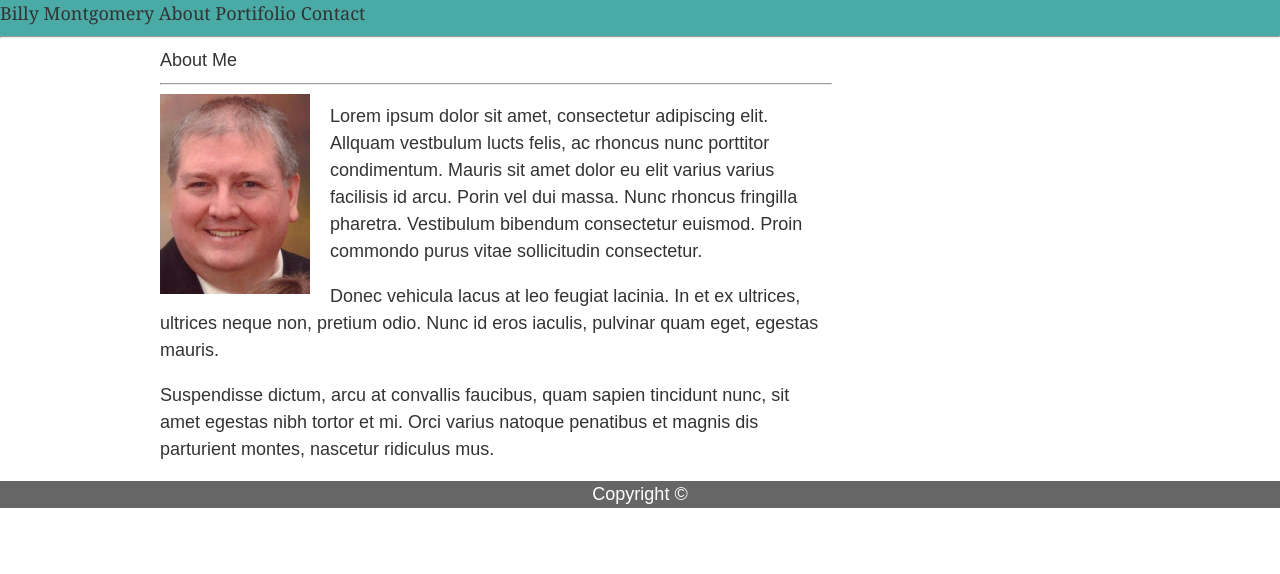
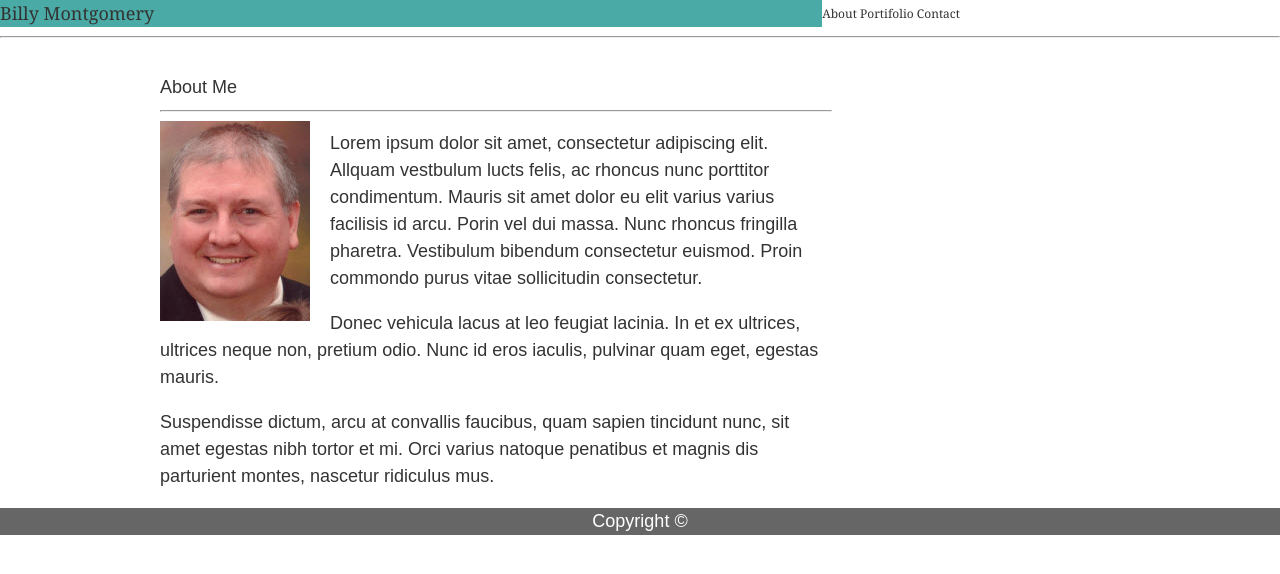
Before and after one commit to w4tsw4ts/Basic-Portfolio, a plain HTML site: page index.html in a window 1280 px wide. Drawn offline with Linux system fonts and the light colour scheme.

Commit message:
update index.html & style.css v3

```diff
--- a/assets/css/style.css
+++ b/assets/css/style.css
@@ -14,6 +14,9 @@ body {
 header {
   background: #4aaaa5;
   font-family: Georgia, "Times New Roman", Times, serif;
+  width: 960px;
+  float: left;
+
 }
 
 h1 {
@@ -28,6 +31,17 @@ h1 {
 
 h2 {
   font-size: 24px;
+}
+
+#header-box1 {
+  background: #ffffff;
+  float: left;
+}
+
+#header-box3 {
+  background: #ffffff;
+  font-size: 12px;
+  float: right;
 }
 
 .container {
--- a/index.html
+++ b/index.html
@@ -12,10 +12,16 @@
 
 <body>
     <header>
+        <section id="header-box1">
+        </section>
 
-        Billy Montgomery About Portifolio Contact
-        <hr>
+        Billy Montgomery
+
+        <section id="header-box3">
+            About Portifolio Contact
+        </section>
     </header>
+    <br><hr><br>
 
     <div class="container">
 
```
